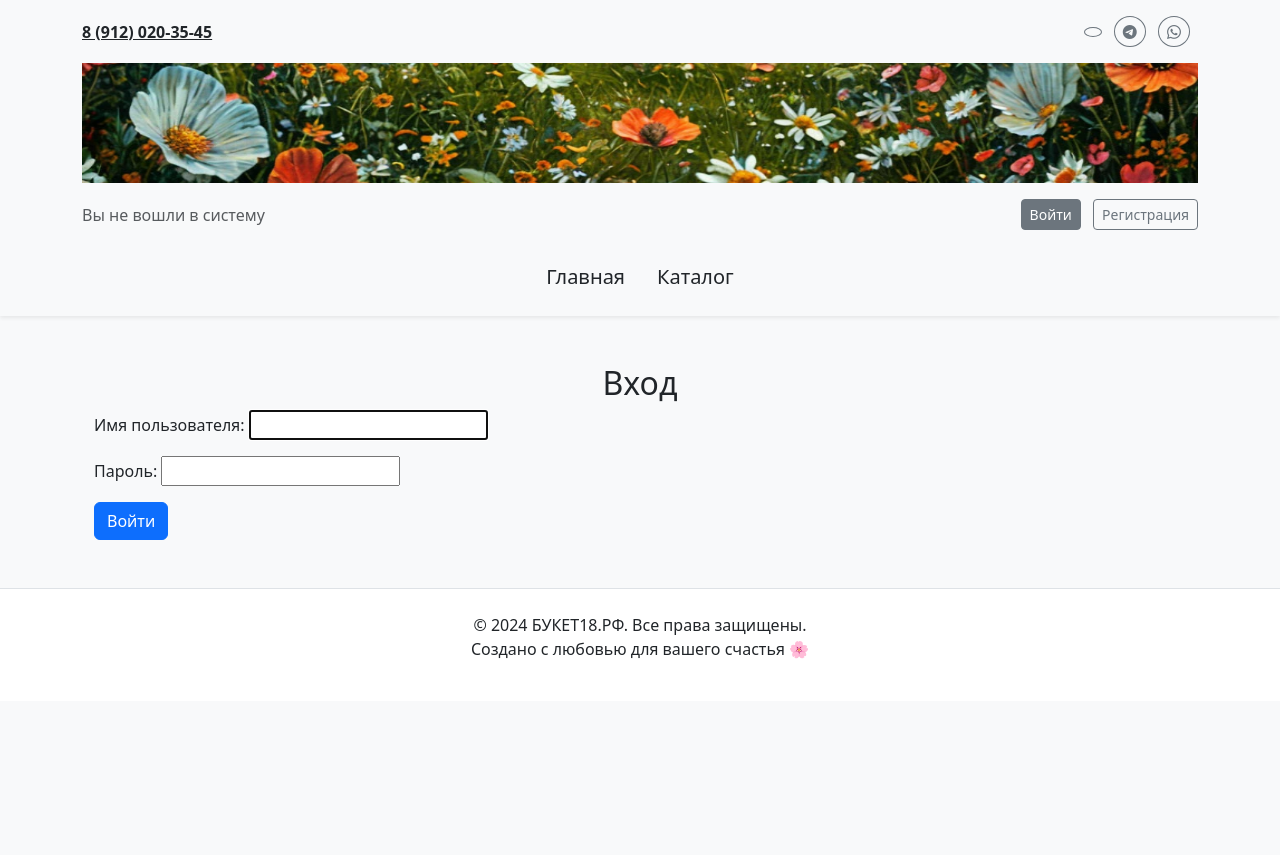
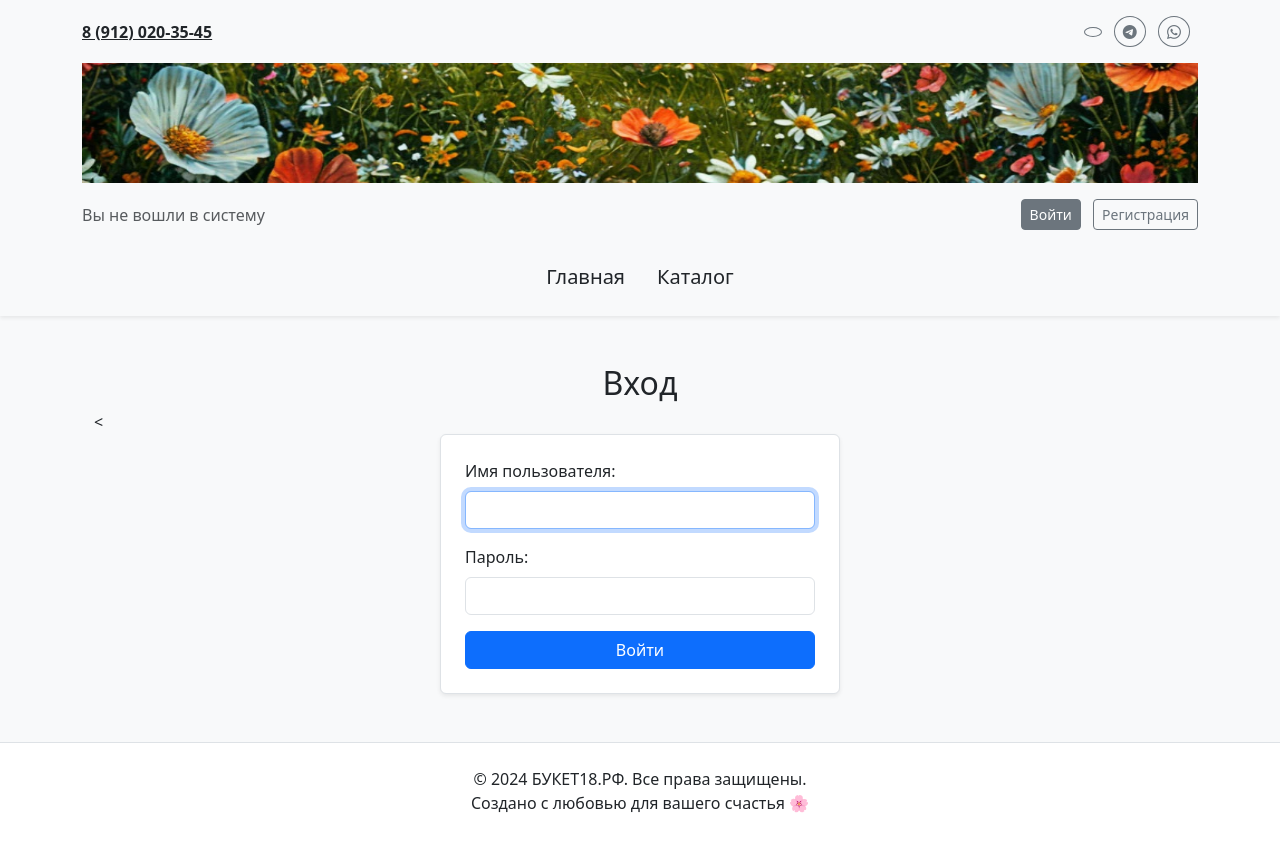
Before and after one commit to FedFedavi/DJ_itg02Flow, a Django app: page /login/ in a window 1280 px wide. Before the commit the page ends 658 px from the top, so only its background shows below. Run offline with Django 5.2, Linux system fonts and the light colour scheme.

Commit message:
ltl check login view & register & create product\users

```diff
--- a/Flower/main/templates/main/register.html
+++ b/Flower/main/templates/main/register.html
@@ -5,7 +5,7 @@
 {% endblock %}
 
 {% block content %}
-div class="card mx-auto" style="max-width: 400px;">
+<div class="card mx-auto" style="max-width: 400px;">
     <div class="card-header text-center bg-secondary text-white">
         <h2>Регистрация</h2>
     </div>
--- a/Flower/main/templates/registration/login.html
+++ b/Flower/main/templates/registration/login.html
@@ -1,12 +1,23 @@
-{% extends 'main\layoute.html' %}
+{% extends "main/layoute.html" %}
 
 {% block content %}
 <div class="container mt-5">
     <h2 class="text-center">Вход</h2>
-    <form method="post">
+    <<form method="post" class="mx-auto border p-4 rounded bg-white shadow-sm" style="max-width: 400px;">
         {% csrf_token %}
-        {{ form.as_p }}
-        <button type="submit" class="btn btn-primary">Войти</button>
+
+        <div class="mb-3">
+            <label for="id_username" class="form-label">Имя пользователя:</label>
+            <input type="text" name="username" autofocus autocapitalize="none" autocomplete="username"
+                   maxlength="150" required id="id_username" class="form-control">
+        </div>
+
+        <div class="mb-3">
+            <label for="id_password" class="form-label">Пароль:</label>
+            <input type="password" name="password" autocomplete="current-password" required id="id_password" class="form-control">
+        </div>
+
+        <button type="submit" class="btn btn-primary w-100">Войти</button>
     </form>
 </div>
 {% endblock %}
```
Also changed, not shown: Flower/main/views.py (+6 -2 lines), Flower/db.sqlite3, Flower/media/products/rose_OezTdX3.jpg (added), Flower/media/products/xris_SE5cNTJ.jpg (added).
